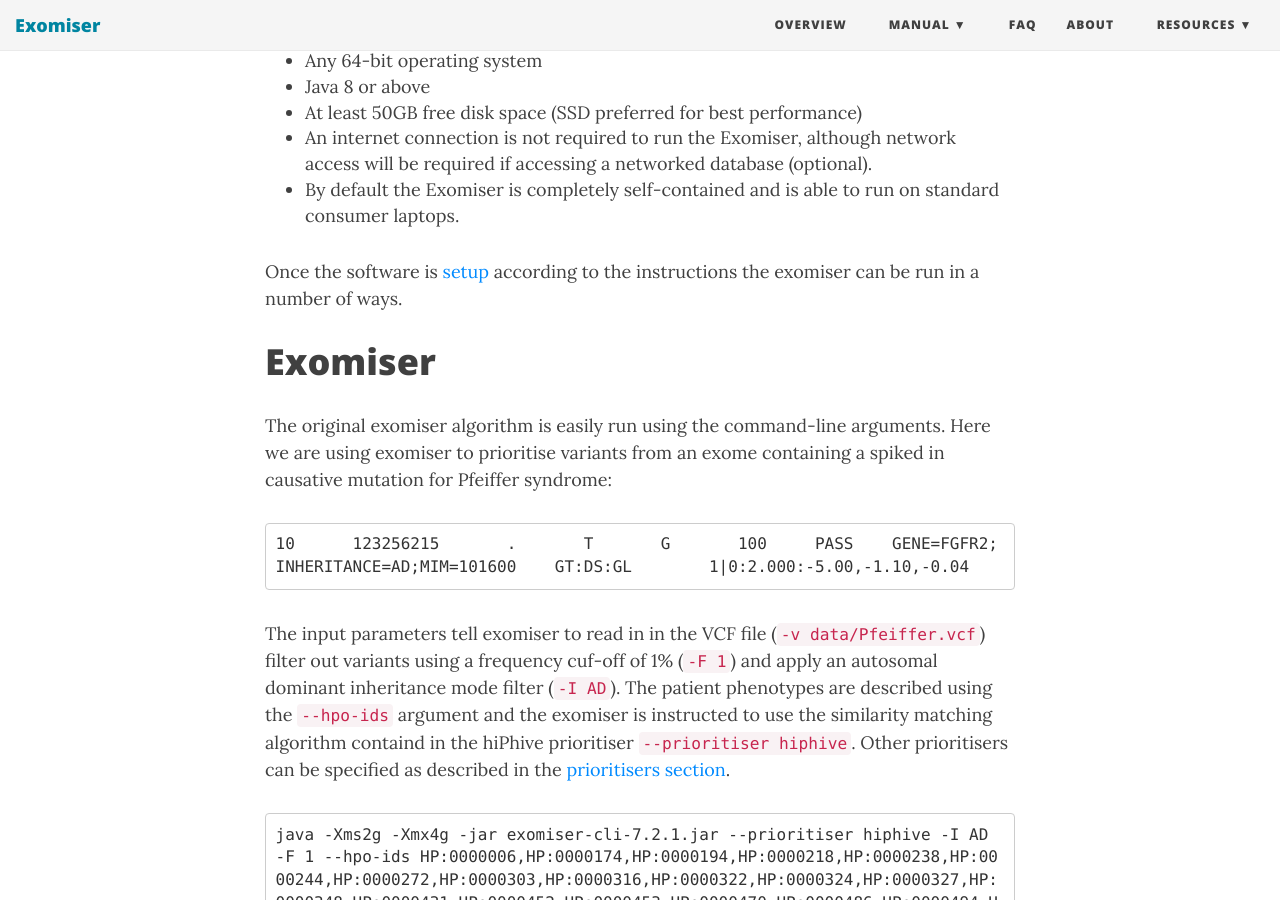
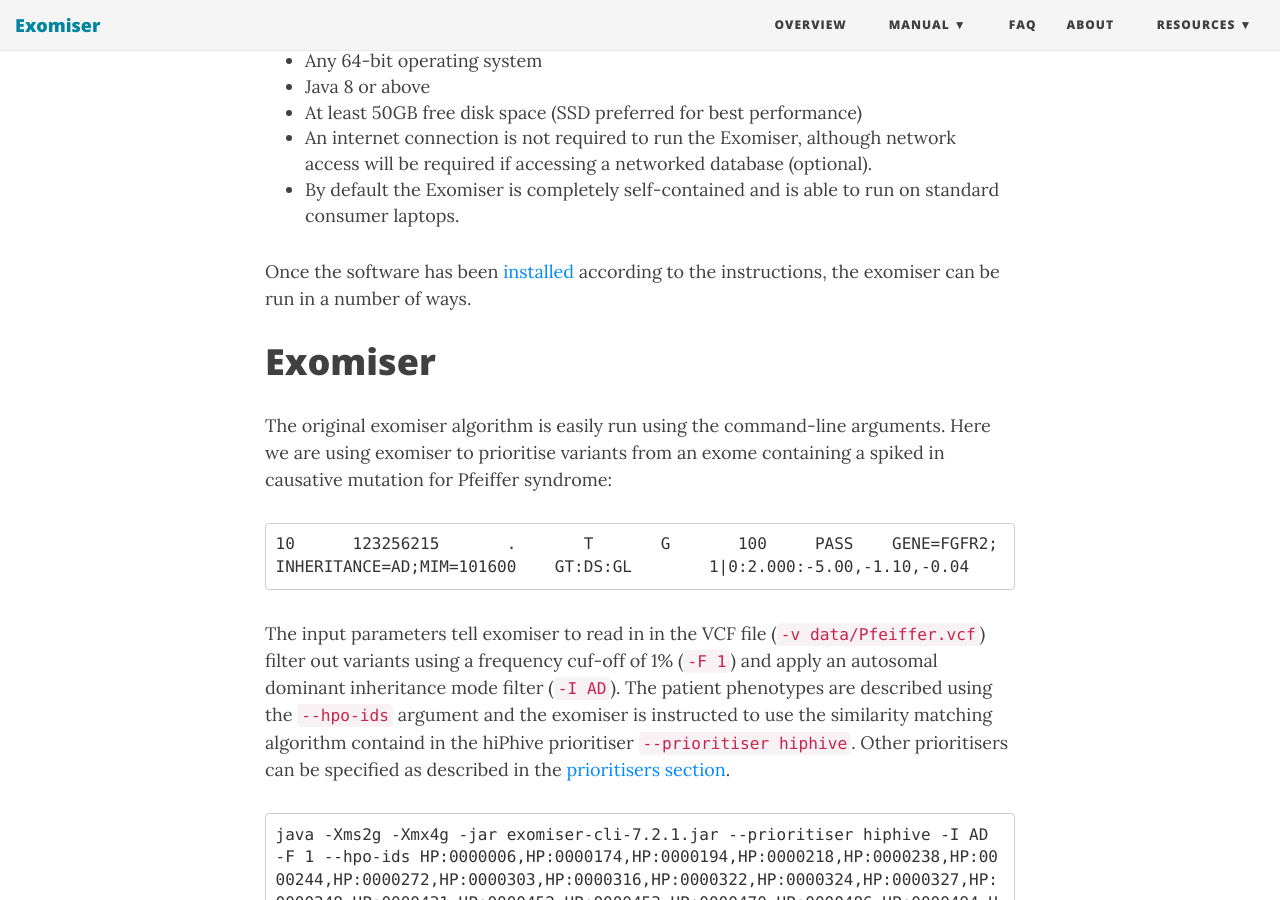
Before and after one commit to exomiser/Exomiser, a Jekyll site: the page built from manual/7/quickstart.md, in a window 1280 px wide and 900 px high, scrolled down 580 px. Built offline with Jekyll 4.4.1, drawn with Linux system fonts in a browser that asks for light colours; nearby versions of some CDN libraries.

Commit message:
Fixed link to installation.md from quickstart.md

```diff
--- a/manual/7/quickstart.md
+++ b/manual/7/quickstart.md
@@ -17,7 +17,7 @@
   networked database (optional).
  - By default the Exomiser is completely self-contained and is able to run on standard consumer laptops.
 
-Once the software is [setup](setup) according to the instructions the exomiser can be run in a number of ways.
+Once the software has been [installed](../installation) according to the instructions, the exomiser can be run in a number of ways.
 
 # Exomiser
 
```
